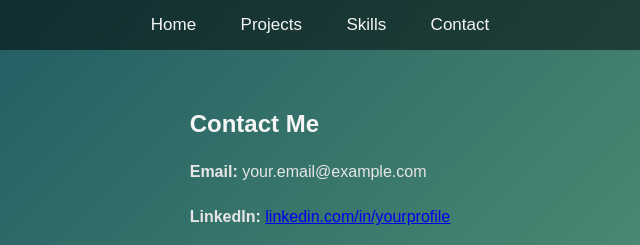
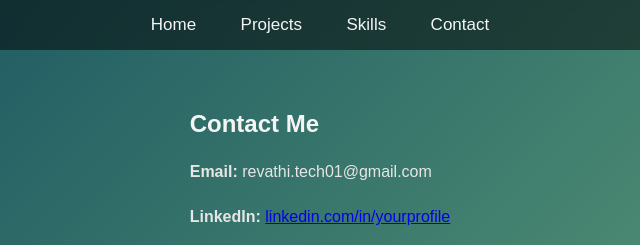
Before and after one commit to revathitech01-commits/Revathi-Portfolio, a plain HTML site: page contact.html in a window 1280 px wide. Shown: the top 245 px of the page, 320-960 px from the left. Drawn offline with Linux system fonts and the light colour scheme.

Commit message:
Update contact.html

```diff
--- a/contact.html
+++ b/contact.html
@@ -17,7 +17,7 @@
 
   <section class="main">
     <h2>Contact Me</h2>
-    <p><strong>Email:</strong> your.email@example.com</p>
+    <p><strong>Email:</strong> revathi.tech01@gmail.com</p>
     <p><strong>LinkedIn:</strong> <a href="https://www.linkedin.com/in/revathi-reddy-guduru-02b076210/" target="_blank">linkedin.com/in/yourprofile</a></p>
     <p><strong>GitHub:</strong> <a href="https://revathitech01-commits.github.io/Revathi-Portfolio/" target="_blank">github.com/yourusername</a></p>
   </section>
```
